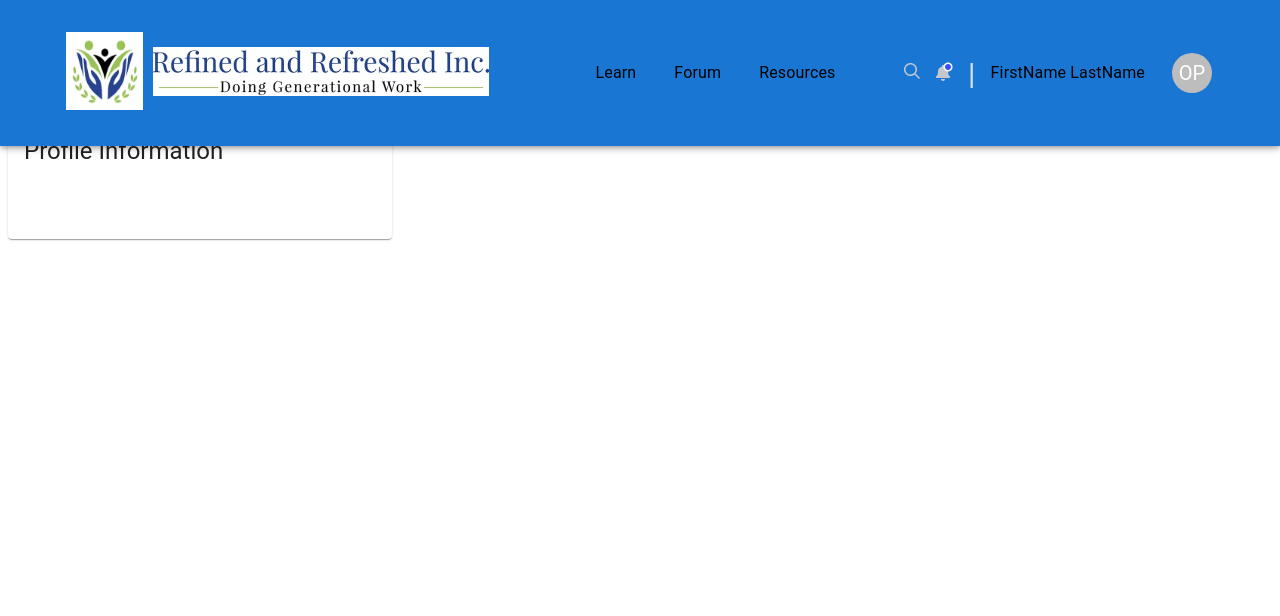
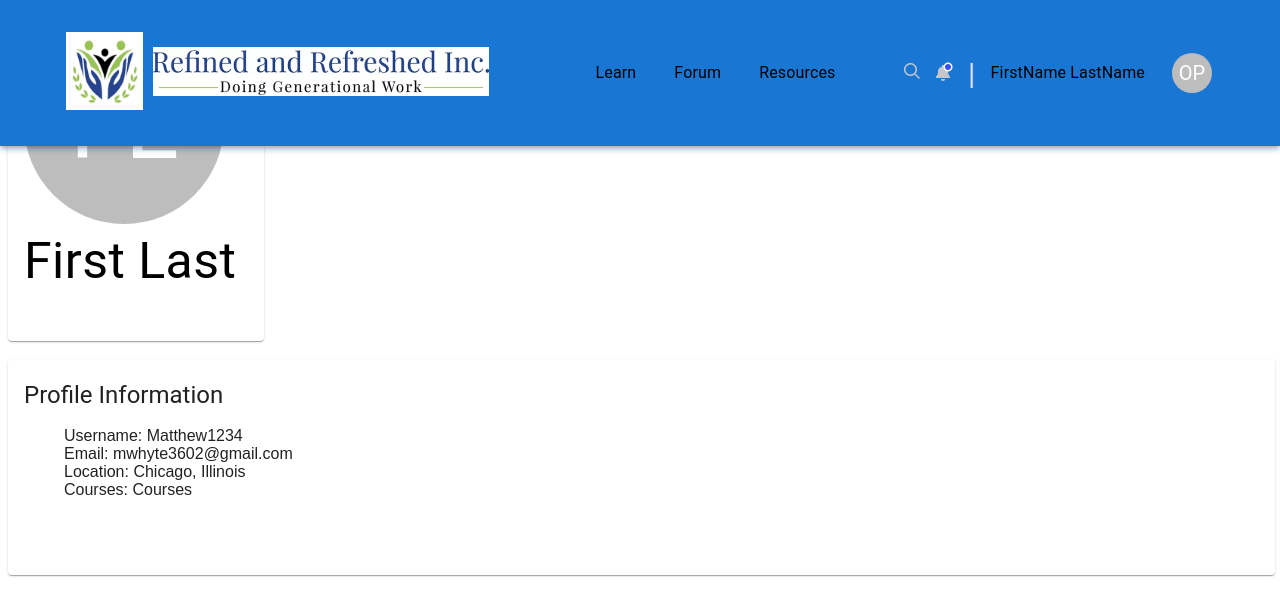
Before and after one commit to gagank02/legacy-builders-portal, a Next.js app in the folder client/: page /profile in a window 1280 px wide. Shown: the top 616 px of the page. Built offline with nearby package versions, Linux system fonts and the light colour scheme.

Commit message:
Added avatar card and information card

```diff
--- a/client/components/MuiAvatar.jsx
+++ b/client/components/MuiAvatar.jsx
@@ -6,15 +6,16 @@ import CardContent from '@mui/material/CardContent';
 import Button from '@mui/material/Button';
 import Typography from '@mui/material/Typography';
 import { Avatar } from '@mui/material';
+import { Padding } from '@mui/icons-material';
 
 
-export default function BasicCard() {
+export default function BasicCard({ first, last }) {
   return (
     <Card sx={{ width: "20vw"}}>
       <CardContent>
-        <Avatar>FL</Avatar>
-        <Typography sx={{ fontSize: 14 }} color="black" gutterBottom>
-          Firstname Lastname
+        <Avatar sx={{ width: 200, height: 200, fontSize: 100 }}>{first[0]}{last[0]}</Avatar>
+        <Typography sx={{ fontSize: 50 }} color="black" gutterBottom>
+          {first} {last}
         </Typography>
 
       </CardContent>
--- /dev/null
+++ b/client/components/MuiProfileTable.jsx
@@ -0,0 +1,38 @@
+import * as React from 'react';
+import Box from '@mui/material/Box';
+import Card from '@mui/material/Card';
+import CardActions from '@mui/material/CardActions';
+import CardContent from '@mui/material/CardContent';
+import Button from '@mui/material/Button';
+import Typography from '@mui/material/Typography';
+import { Avatar } from '@mui/material';
+import { blue } from '@mui/material/colors';
+
+
+export default function BasicCard({userName, email, location, courses}) {
+  return (
+    <Card sx={{ width: "99vw"}}>
+    <CardContent>
+      <Typography sx={{ fontSize: 14 }} color="text.secondary" gutterBottom>
+
+      </Typography>
+      <Typography variant="h5" component="div">
+          Profile Information
+        </Typography>
+        <ul style={{ listStyle:"None"}}>
+            <li>Username: {userName}</li>
+            <li>Email: {email}</li>
+            <li>Location: {location}</li>
+            <li>Courses: {courses}</li>
+        </ul>
+      <Typography variant="body2">
+
+        <br />
+      </Typography>
+    </CardContent>
+    <CardActions>
+      <Button size="small"></Button>
+    </CardActions>
+  </Card>
+  );
+}
--- a/client/components/profile.css
+++ b/client/components/profile.css
@@ -1,4 +1,2 @@
-.profile-header {
-    width: auto;
-    margin: auto;
+.profile-header .avatar{
 }
--- a/client/pages/profile.js
+++ b/client/pages/profile.js
@@ -3,14 +3,16 @@ import { AppBar, Box, Button, ClickAwayListener, Container, IconButton, Menu, Me
 import MuiTable from '../components/MuiTable';
 import MuiCard from '../components/MuiCard';
 import MuiAvatar from '../components/MuiAvatar'
+import MuiProfileTable from '../components/MuiProfileTable'
 
 const Profile = () => {
     return (
         <>
             <Navbar />
             <div className="profile-header">
-                <MuiAvatar></MuiAvatar>
-                <MuiCard header="Profile Information"><p>hello</p></MuiCard>
+                <MuiAvatar sx={{marginLeft: '100px'}} first="First" last="Last"></MuiAvatar>
+                <br></br>
+                <MuiProfileTable userName="Matthew1234" email="mwhyte3602@gmail.com" location='Chicago, Illinois' courses='Courses'></MuiProfileTable>
             </div>
         </>
      );
```
